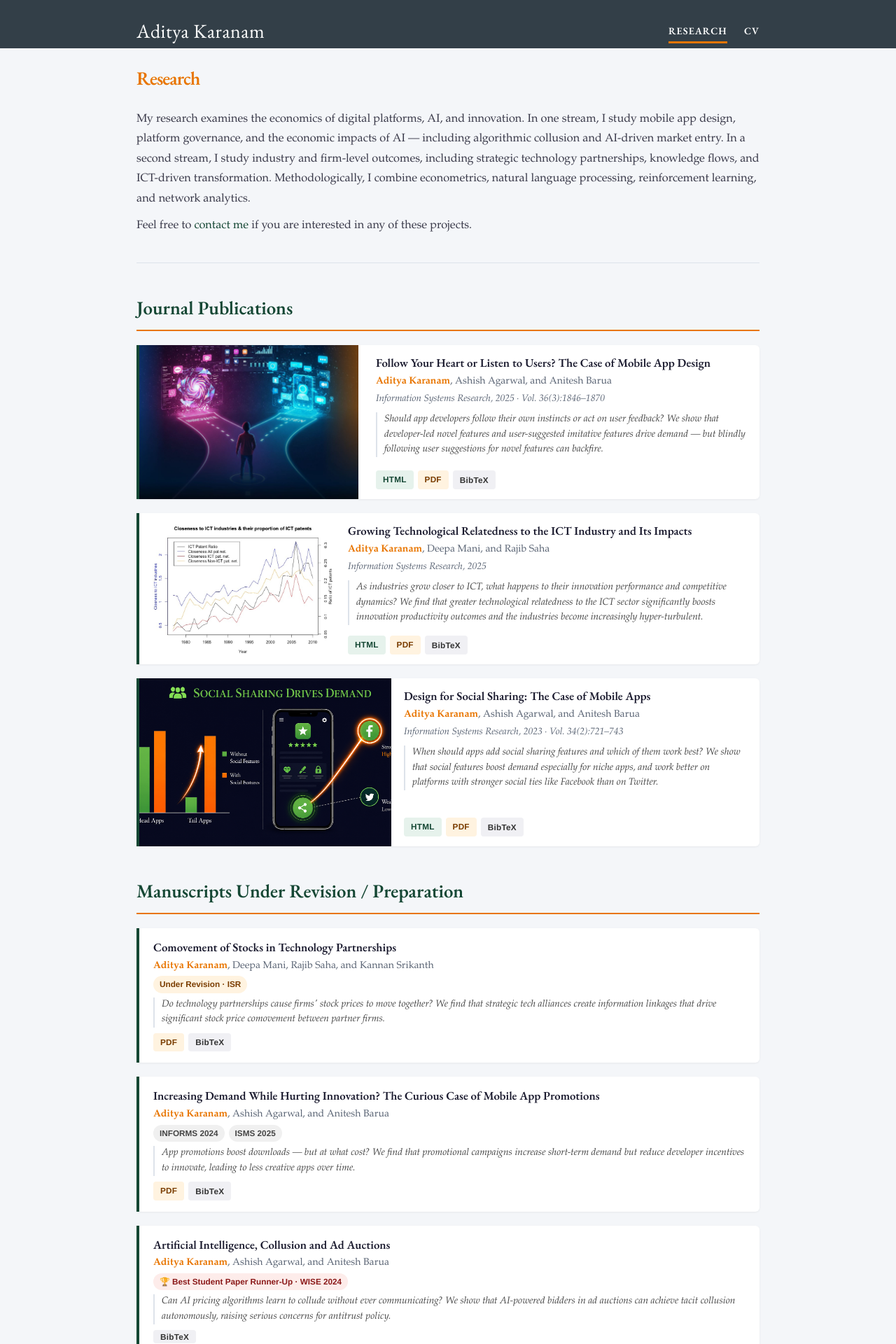
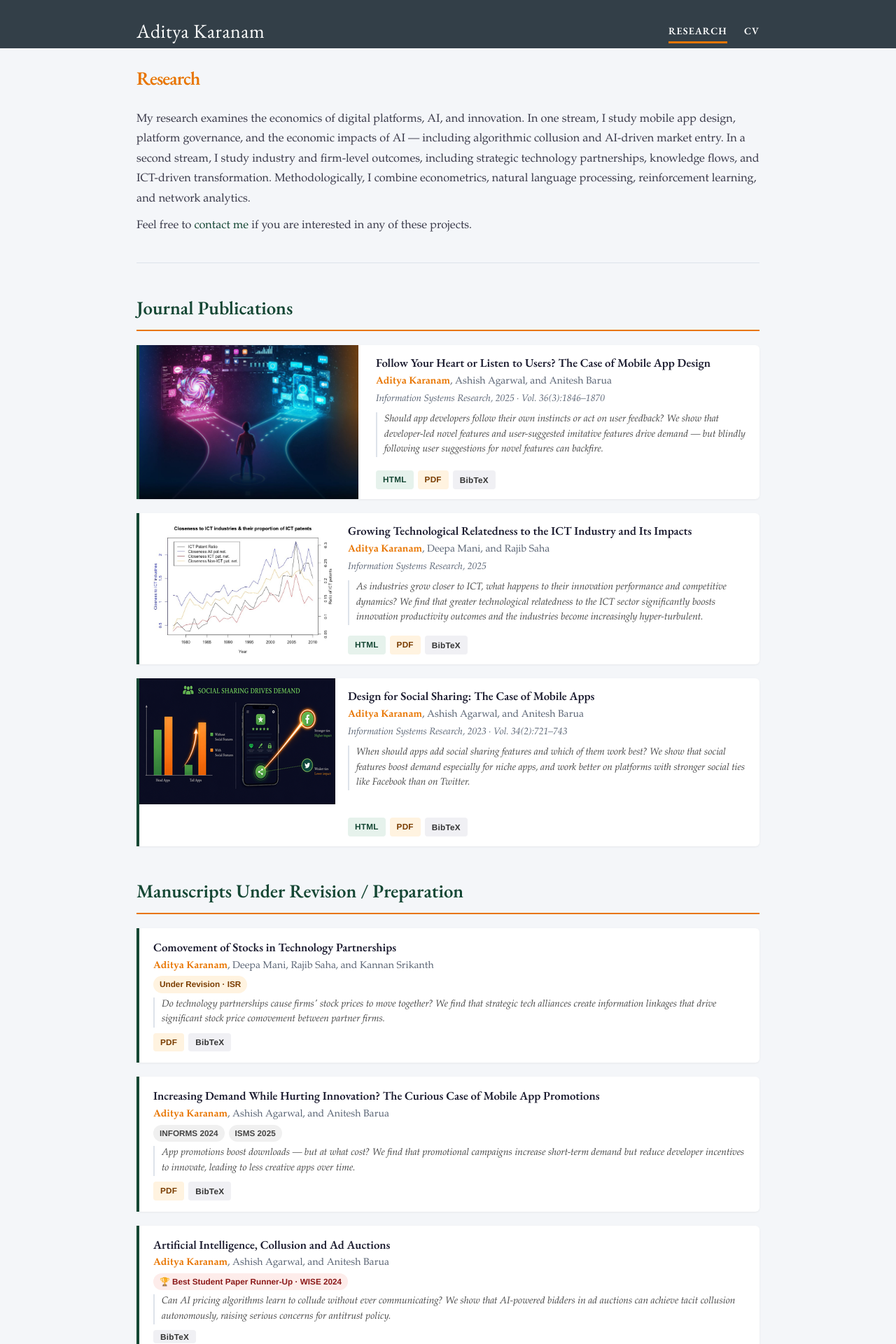
Before and after one commit to askaranam/askaranam.github.io, a Jekyll site: the page built from research.html, in a window 1280 px wide. Shown: the top 1920 px of the page at 70% size. Built offline with Jekyll 4.4.1, drawn with Linux system fonts in a browser that asks for light colours; nearby versions of some CDN libraries; some web fonts are replaced.

Commit message:
Update research.html

```diff
--- a/research.html
+++ b/research.html
@@ -130,8 +130,8 @@ render_with_liquid: false
 
 <!-- PAPER 3 — Replace placeholder with <img> after uploading image -->
 <div class="paper" style="min-height: 240px;">
-  <div class="paper-image-col" style="flex: 0 0 360px; max-width: 360px; min-height: 240px;">
-    <img class="paper-image" src="/images/social-sharing.png" style="width: 100%; height: 240px; object-fit: cover; object-position: center top; display: block;">
+  <div class="paper-image-col" style="flex: 0 0 280px; max-width: 280px; min-height: 180px;">
+    <img class="paper-image" src="/images/social_sharing_280x180.png" style="width: 100%; height: 180px; object-fit: cover; object-position: center top; display: block;">
   </div>
   <div class="paper-body">
     <div class="paper-title"><a href="https://pubsonline.informs.org/doi/abs/10.1287/isre.2022.1151">Design for Social Sharing: The Case of Mobile Apps</a></div>
```
